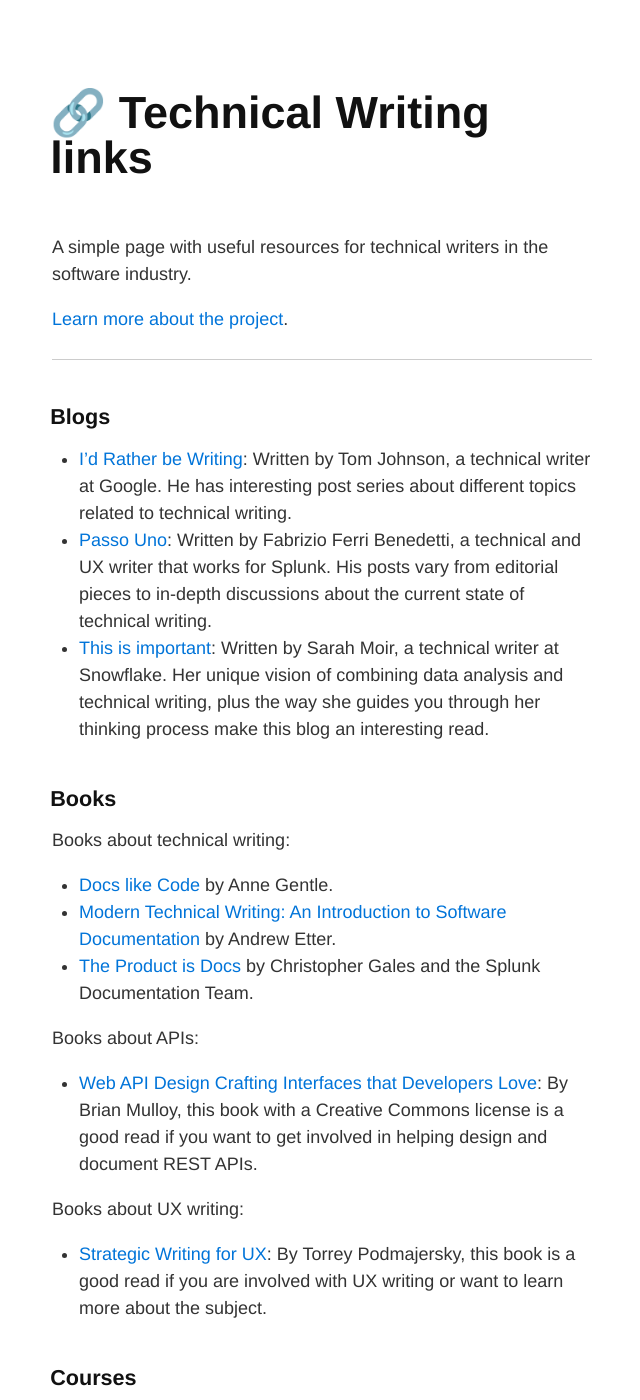
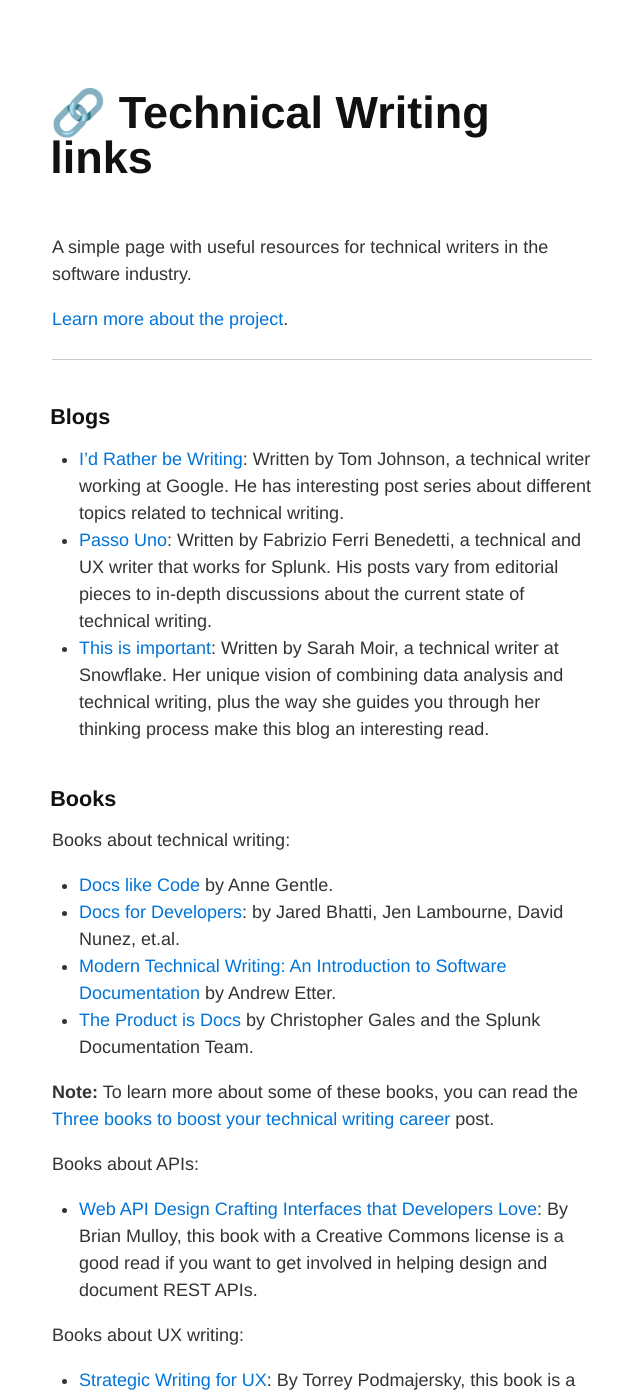
Before and after one commit to zapata131/TW-links, a Jekyll site: the page built from twlinks/index.md, in a window 1280 px wide and 1400 px high. Shown: the whole window, without its empty margins (318-958 px from the left). Built offline with Jekyll 4.4.1, drawn with Linux system fonts in a browser that asks for light colours.

Commit message:
new book and references

```diff
--- a/twlinks/index.md
+++ b/twlinks/index.md
@@ -13,10 +13,10 @@ industry.
 
 ## Blogs
 
-- [I'd Rather be Writing](https://idratherbewriting.com/): Written by Tom
-  Johnson, a technical writer at Google. He has interesting post series
+- [I'd Rather be Writing](https://idratherbewriting.com/ref=technicalwriting.link): Written by Tom
+  Johnson, a technical writer working at Google. He has interesting post series
   about different topics related to technical writing.
-- [Passo Uno](https://passo.uno/): Written by Fabrizio Ferri Benedetti, a
+- [Passo Uno](https://passo.uno/ref=technicalwriting.link): Written by Fabrizio Ferri Benedetti, a
   technical and UX writer that works for Splunk. His posts vary from editorial
   pieces to in-depth discussions about the current state of technical writing.
 - [This is important](https://thisisimportant.net/): Written by Sarah Moir, a
@@ -28,16 +28,21 @@ industry.
 
 Books about technical writing:
 
-- [Docs like Code](https://smile.amazon.com/Docs-Like-Code-Anne-Gentle-ebook/dp/B08KY82ZSB/)
+- [Docs like Code](https://smile.amazon.com/Docs-Like-Code-Anne-Gentle-ebook/dp/B08KY82ZSB/ref=technicalwriting.link)
   by Anne Gentle.
-- [Modern Technical Writing: An Introduction to Software Documentation](https://smile.amazon.com/Modern-Technical-Writing-Introduction-Documentation-ebook/dp/B01A2QL9SS/)
+- [Docs for Developers](https://smile.amazon.com/Docs-Developers-Engineers-Technical-Writing-ebook/dp/B09HLZGWKT/ref=technicalwriting.link):
+  by Jared Bhatti, Jen Lambourne, David Nunez, et.al.
+- [Modern Technical Writing: An Introduction to Software Documentation](https://smile.amazon.com/Modern-Technical-Writing-Introduction-Documentation-ebook/dp/B01A2QL9SS/ref=technicalwriting.link)
   by Andrew Etter.
-- [The Product is Docs](https://smile.amazon.com/Product-Docs-technical-documentation-development-ebook/dp/B085KHTV95)
+- [The Product is Docs](https://smile.amazon.com/Product-Docs-technical-documentation-development-ebook/dp/B085KHTV95/ref=technicalwriting.link)
   by Christopher Gales and the Splunk Documentation Team.
+
+**Note:** To learn more about some of these books, you can read the [Three books to boost your technical writing career](https://bufferbuffer.com/three-books-to-boost-your-technical-writing-career/)
+post.
 
 Books about APIs:
 
-- [Web API Design Crafting Interfaces that Developers Love](https://www.academia.edu/11335664/Web_API_Design_Crafting_Interfaces_that_Developers_Love): By Brian Mulloy,
+- [Web API Design Crafting Interfaces that Developers Love](https://www.academia.edu/11335664/Web_API_Design_Crafting_Interfaces_that_Developers_Love/ref=technicalwriting.link): By Brian Mulloy,
   this book with a Creative Commons license is a good read if you want to get
   involved in helping design and document REST APIs.
 
@@ -65,7 +70,7 @@ Books about UX writing:
   By James Scott for Write the Docs Prague. Good for every writer.
 - [Minimum Viable Documentation for RESTful APIs](https://www.youtube.com/watch?v=E3YesNMUx1o):
   Talk by Mike Jang for API the Docs 2020.
-- [Treating Documentation like Code: a Practical Account](https://www.youtube.com/watch?v=Mzu-c-FoOdw):
+- [Treating Documentation like Code: a Practical Account](https://www.youtube.com/watch?v=Mzu-c-FoOdw/ref=technicalwriting.link):
   By Jodie Putrino for Write the Docs Portland 2017.
 
 ## Other resources
```
Also changed, not shown: twlinks/about.md (+0 -2 lines).
